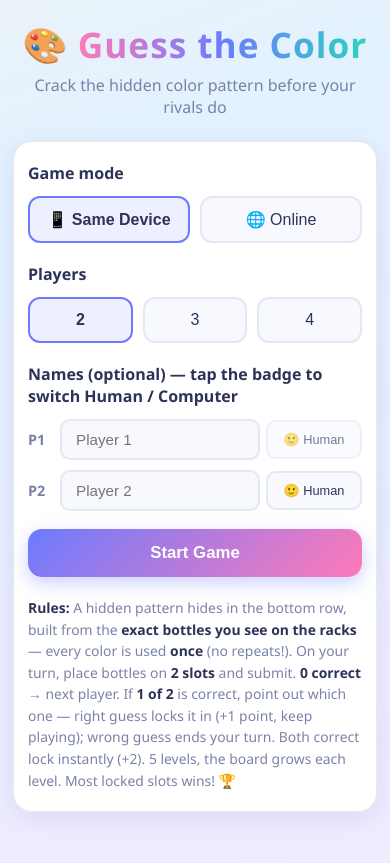
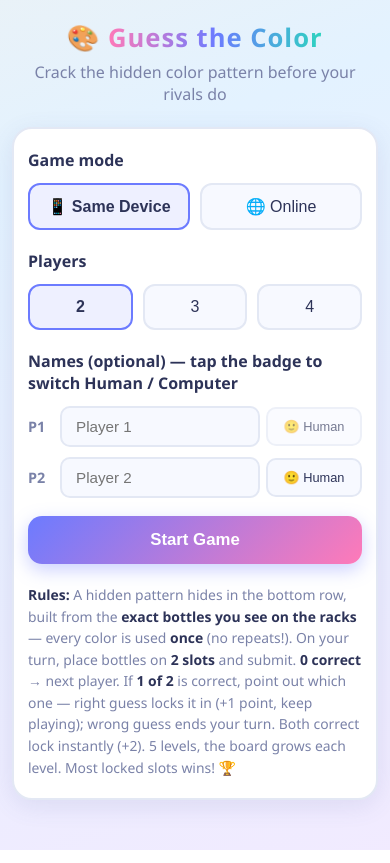
Before and after one commit to sadib400/color-code-game, a plain HTML site: page index.html in a window 390 px wide. Drawn offline with Linux system fonts and the light colour scheme.

Commit message:
Keep title on one line on mobile

```diff
--- a/index.html
+++ b/index.html
@@ -281,6 +281,7 @@
   @keyframes fall { to { transform: translateY(112vh) rotate(560deg); opacity: 0.15; } }
 
   @media (max-width: 640px) {
+    h1 { font-size: 1.6rem; white-space: nowrap; }
     .slot { width: 42px; height: 42px; }
     .row { gap: 7px; }
     .board { padding: 14px; gap: 18px; }
```
